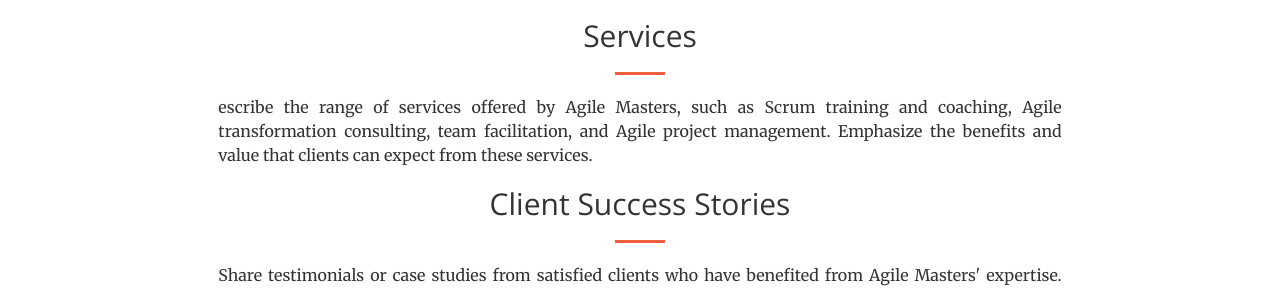
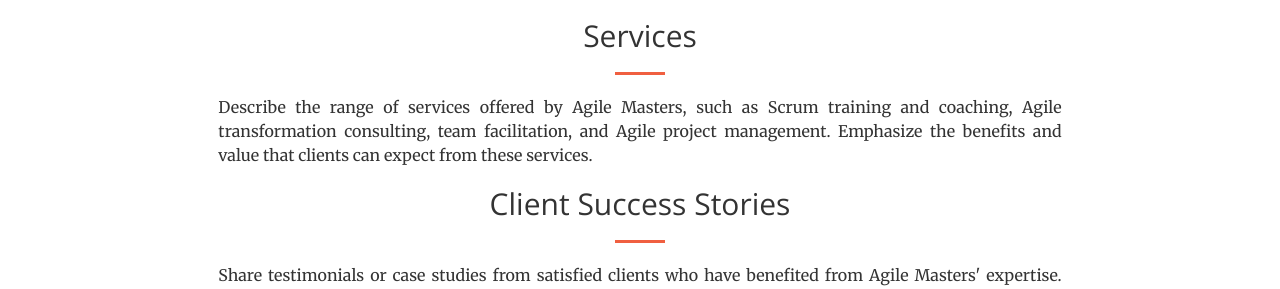
Before and after one commit to legitt23/legitt23, a Jekyll site: the page built from index.md, in a window 1280 px wide and 900 px high, scrolled down 1908 px. Shown: the part 163-452 px from the top of the window. Built offline with Jekyll 4.4.1, drawn with Linux system fonts in a browser that asks for light colours.

Commit message:
Update content.html

```diff
--- a/_includes/content.html
+++ b/_includes/content.html
@@ -13,7 +13,7 @@
             <div class="col-lg-8 col-lg-offset-2 text-center">
                 <h2 class="section-heading">Services</h2>
                 <hr class="primary align-left">
-                <p class= "text-justify" >escribe the range of services offered by Agile Masters, such as Scrum training and coaching, Agile transformation consulting, team facilitation, and Agile project management. Emphasize the benefits and value that clients can expect from these services.</p>
+                <p class= "text-justify" >Describe the range of services offered by Agile Masters, such as Scrum training and coaching, Agile transformation consulting, team facilitation, and Agile project management. Emphasize the benefits and value that clients can expect from these services.</p>
             </div>
 
         </div>
```
